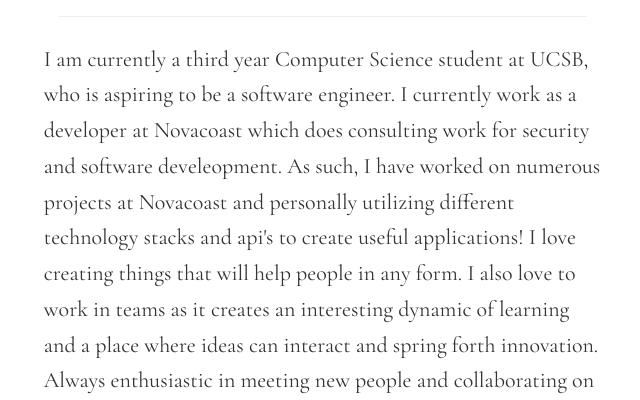
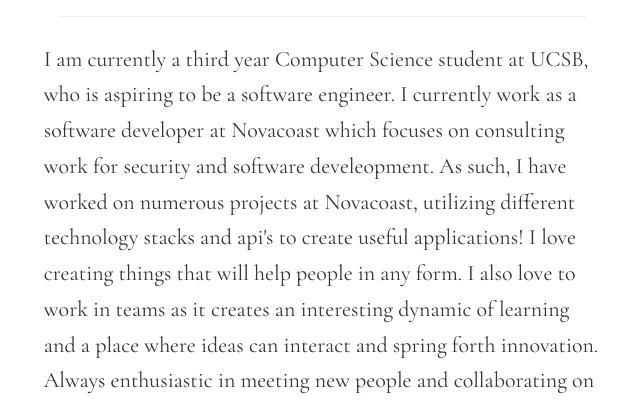
Before and after one commit to Erick-Suarez/Erick-Suarez.github.io, a plain HTML site: page index.html in a window 1280 px wide. Shown: the part 531-931 px from the top of the page, without its empty margins (317-957 px from the left). Drawn offline with nearby package versions, Linux system fonts and the light colour scheme.

Commit message:
fix typos and update resume

```diff
--- a/index.html
+++ b/index.html
@@ -94,9 +94,9 @@
 
             <div class="row row-paragraph">
               <p> I am currently a third year Computer Science student at UCSB, who is aspiring to
-                  be a software engineer. I currently work as a developer at Novacoast which does
+                  be a software engineer. I currently work as a software developer at Novacoast which focuses on
                   consulting work for security and software develeopment. As such, I have worked on
-                  numerous projects at Novacoast and personally utilizing different technology stacks
+                  numerous projects at Novacoast, utilizing different technology stacks
                   and api's to create useful applications! I love creating things that will help people
                   in any form. I also love to work in teams as it creates an interesting dynamic of learning
                   and a place where ideas can interact and spring forth innovation. Always enthusiastic in
```
Also changed, not shown: resume.html (+1 -1 lines), 2 other files.
